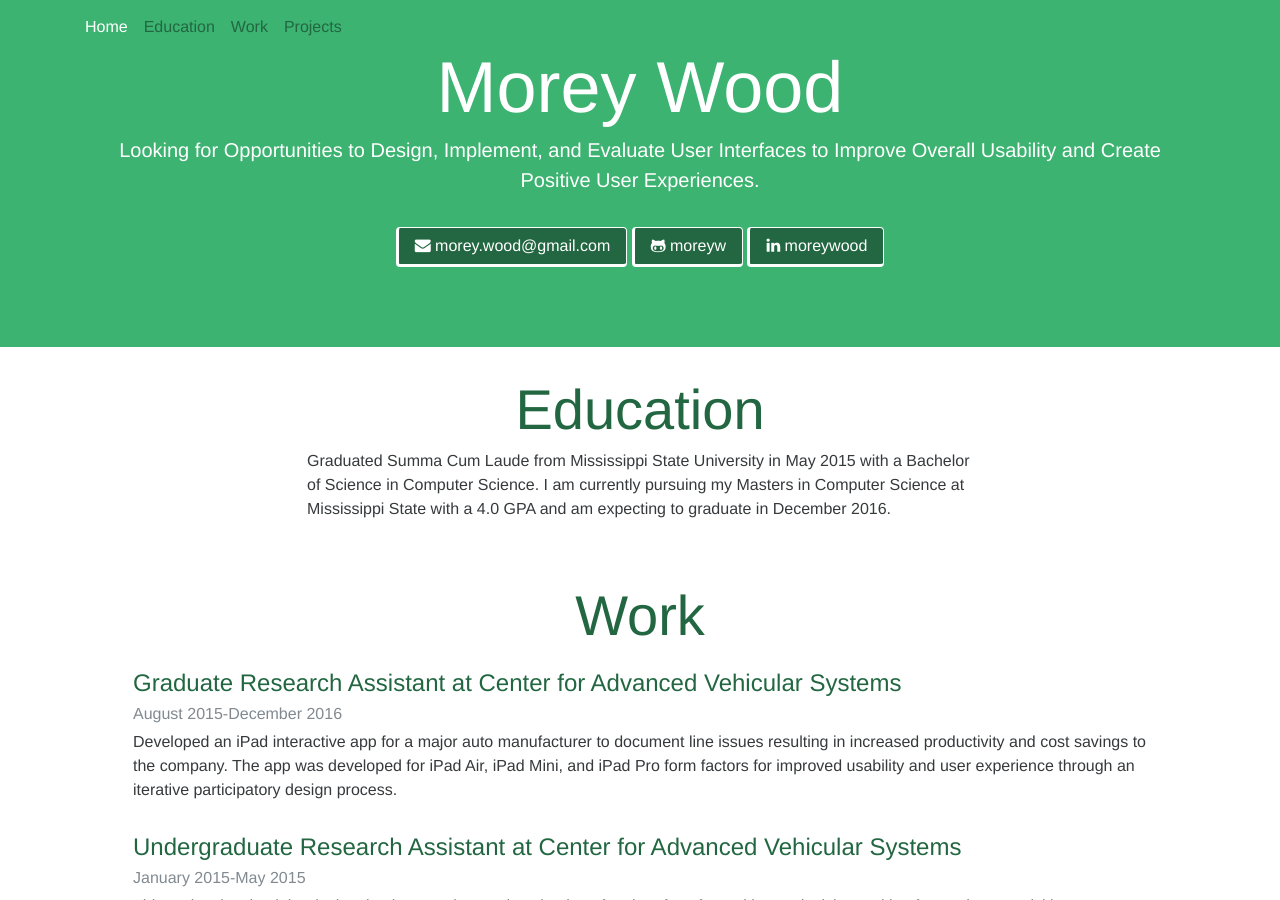
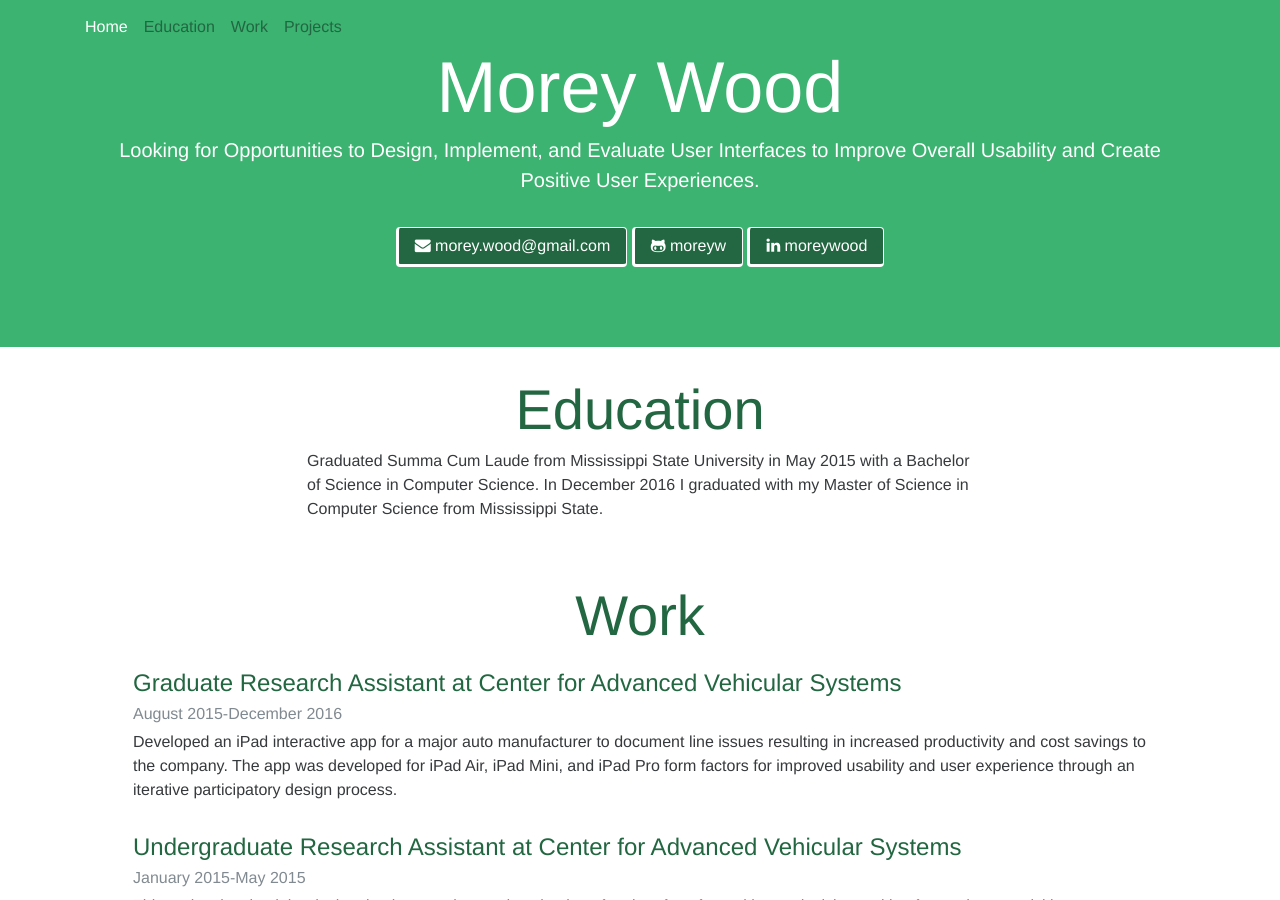
Before and after one commit to moreyw/moreyw.github.io, a Jekyll site: the page built from index.html, in a window 1280 px wide and 900 px high. Built offline with Jekyll 4.4.1, drawn with Linux system fonts in a browser that asks for light colours.

Commit message:
Update _config.yml

```diff
--- a/_config.yml
+++ b/_config.yml
@@ -16,7 +16,7 @@ url: "http://moreywood.com" # the base hostname & protocol for your site
 github_username:  moreyw
 linkedin_username: moreywood
 display_email: morey.wood@gmail.com
-education:  Graduated Summa Cum Laude from Mississippi State University in May 2015 with a Bachelor of Science in Computer Science. I am currently pursuing my Masters in Computer Science at Mississippi State with a 4.0 GPA and am expecting to graduate in December 2016.
+education:  Graduated Summa Cum Laude from Mississippi State University in May 2015 with a Bachelor of Science in Computer Science. In December 2016 I graduated with my Master of Science in Computer Science from Mississippi State.
 
 
 # Build settings
```
